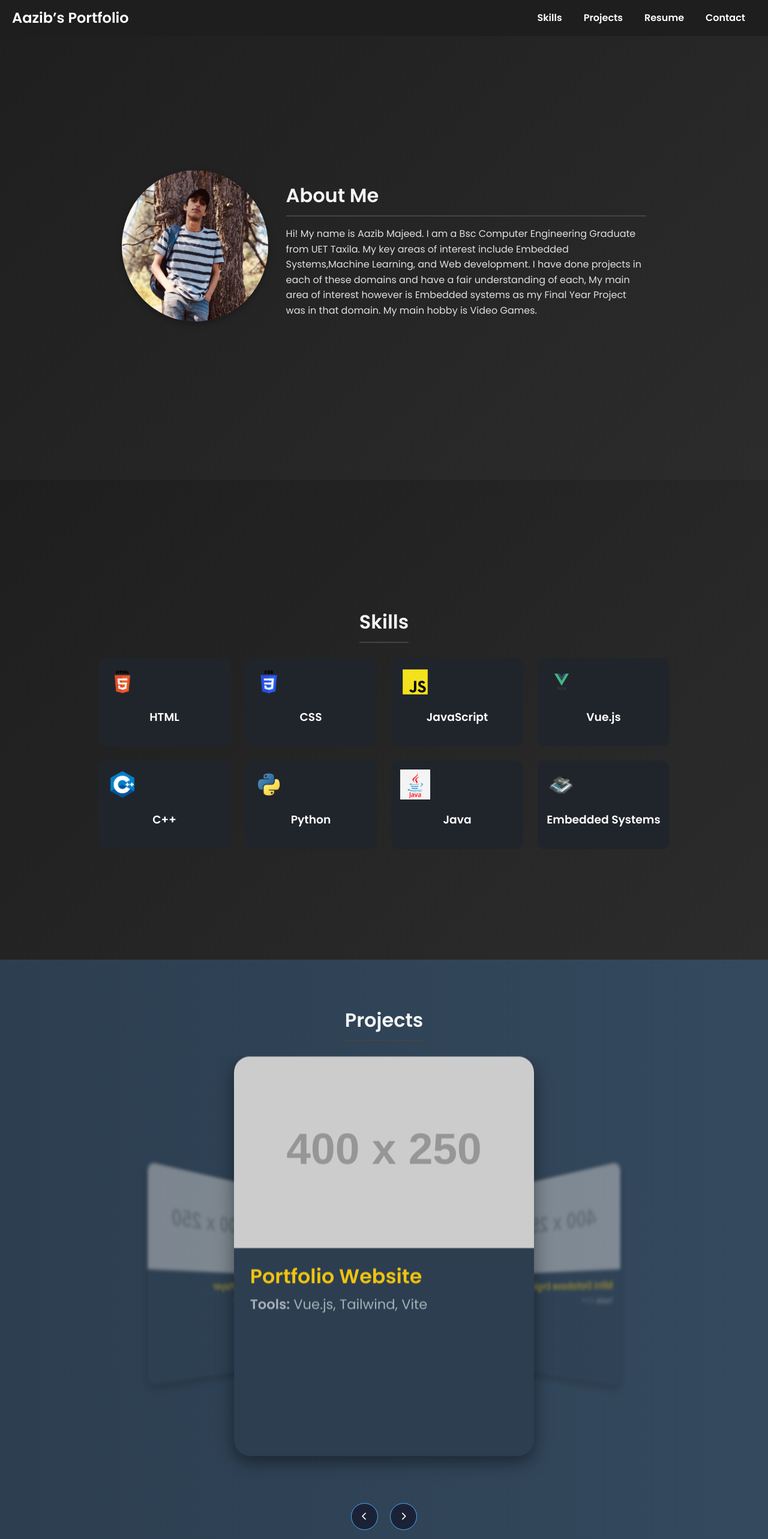
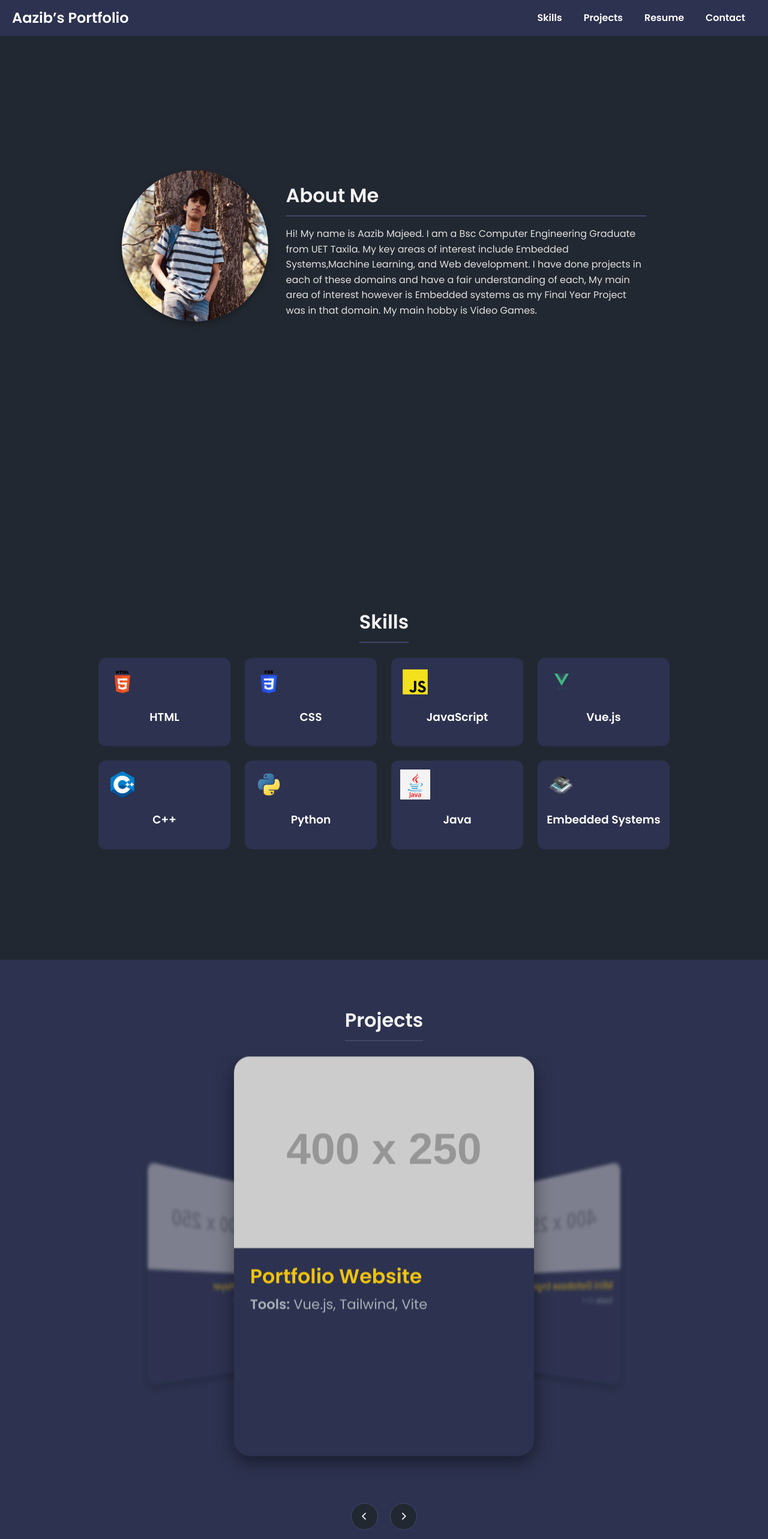
Before and after one commit to Aazib-Majeed/Portfolio, a Vue app: page / in a window 1280 px wide. Shown: the top 2566 px of the page at 60% size. Built offline with nearby package versions, Linux system fonts and the light colour scheme; a small style sheet from the web is missing.

Commit message:
Update style.css

```diff
--- a/src/style.css
+++ b/src/style.css
@@ -18,13 +18,20 @@ html {
   --carousel-radius: 380px;
   --card-w: 300px;
   --card-h: 400px;
+
+  /* Theme colors */
+  --color-dark: #222831;
+  --color-main: #2D3250;
+  --color-accent: #424769;
+  --color-text: #e0e0e0;
+  --color-highlight: #f1c40f;
 }
 
 body {
   margin: 0;
   font-family: 'Poppins', sans-serif;
-  background: linear-gradient(135deg, #1e1e1e, #2c2c2c);
-  color: #e0e0e0;
+  background: var(--color-dark);
+  color: var(--color-text);
   line-height: 1.6;
   scroll-behavior: smooth;
   overflow-x: hidden;
@@ -38,13 +45,13 @@ h1, h2, h3, h4, h5, h6 {
 
 /* Links */
 a {
-  color: #4dabf7;
+  color: var(--color-accent);
   text-decoration: none;
   transition: color 0.2s;
 }
 a:hover {
   text-decoration: underline;
-  color: #74c0fc;
+  color: #6a72b0;
 }
 
 /* Images */
@@ -61,7 +68,7 @@ img, video, canvas, svg {
   left: 0;
   right: 0;
   height: 60px;
-  background: rgba(30, 30, 30, 0.9);
+  background: var(--color-main);
   display: flex;
   align-items: center;
   justify-content: space-between;
@@ -75,16 +82,16 @@ img, video, canvas, svg {
 }
 .header nav a {
   margin-left: 1rem;
-  color: #e0e0e0;
+  color: var(--color-text);
   font-weight: 500;
   font-size: 1rem;
   transition: all 0.3s ease;
 }
 .header nav a:hover {
-  color: #4dabf7;
+  color: var(--color-accent);
 }
 .header nav a.active {
-  color: #4dabf7;
+  color: var(--color-accent);
   font-size: 1.15rem;
   font-weight: 600;
   text-decoration: underline;
@@ -105,7 +112,7 @@ section {
 }
 
 section h2 {
-  border-bottom: 2px solid #444;
+  border-bottom: 2px solid var(--color-accent);
   padding-bottom: 8px;
   margin-bottom: 25px;
   color: #f5f5f5;
@@ -115,7 +122,7 @@ section h2 {
 /* ========= Projects ========= */
 .projects {
   width: 100%;
-  background: linear-gradient(to right, #2c3e50, #34495e);
+  background: var(--color-main);
   color: #fff;
   text-align: center;
   padding: 3rem 1rem;
@@ -130,7 +137,7 @@ section h2 {
   display: flex;
   justify-content: center;
   align-items: center;
-  padding-bottom: 80px; /* space for controls */
+  padding-bottom: 80px;
   overflow-x: hidden;
 }
 
@@ -157,14 +164,14 @@ section h2 {
   cursor: pointer;
   filter: blur(3px);
   opacity: 0.5;
-  pointer-events: none; /* disable clicks unless active */
+  pointer-events: none;
 }
 
 .memory-card.active {
   filter: blur(0);
   opacity: 1;
   pointer-events: auto;
-  transform: scale(1.05) translateZ(20px); /* pop effect */
+  transform: scale(1.05) translateZ(20px);
 }
 
 .card-inner {
@@ -191,11 +198,11 @@ section h2 {
 }
 
 .card-front {
-  background: #2c3e50;
+  background: var(--color-main);
 }
 
 .card-back {
-  background: #1e272e;
+  background: var(--color-dark);
   transform: rotateY(180deg);
 }
 
@@ -210,8 +217,8 @@ section h2 {
 }
 
 .control-btn {
-  background: rgba(20, 20, 40, 0.7);
-  border: 1px solid #4dabf7;
+  background: var(--color-dark);
+  border: 1px solid var(--color-accent);
   color: white;
   width: 45px;
   height: 45px;
@@ -224,7 +231,7 @@ section h2 {
 }
 .control-btn:hover {
   transform: scale(1.1);
-  background: rgba(50, 50, 70, 0.9);
+  background: var(--color-accent);
 }
 
 /* ========= Project Card ========= */
@@ -243,7 +250,7 @@ section h2 {
   width: 100%;
   height: 48%;
   object-fit: cover;
-  background: #111;
+  background: var(--color-dark);
 }
 
 .project-info {
@@ -253,20 +260,18 @@ section h2 {
   display: flex;
   flex-direction: column;
   gap: 0.5rem;
-  height: auto; /* let text expand */
-  overflow: visible;
 }
 
 .project-info h3 {
   font-size: 1.25rem;
   margin: 0;
-  color: #f1c40f;
+  color: var(--color-highlight);
   line-height: 1.2;
 }
 
 .project-info p {
   margin: 0;
-  color: #dcdcdc;
+  color: var(--color-text);
   font-size: 0.92rem;
   line-height: 1.35;
 }
@@ -281,14 +286,14 @@ section h2 {
   align-self: flex-start;
   display: inline-block;
   padding: 0.45rem 0.8rem;
-  background: #2980b9;
+  background: var(--color-accent);
   color: #fff;
   border-radius: 10px;
   font-weight: 500;
   transition: background 0.3s;
 }
 .github-link:hover {
-  background: #3498db;
+  background: #6a72b0;
 }
 
 /* ========= Skills ========= */
@@ -296,6 +301,7 @@ section h2 {
   width: 100%;
   text-align: center;
   padding: 3rem 1rem;
+  background: var(--color-dark);
 }
 
 .skills-grid {
@@ -313,7 +319,7 @@ section h2 {
   text-align: center;
   padding: 15px;
   border-radius: 12px;
-  background: #20252b;
+  background: var(--color-main);
   transition: transform 0.25s ease;
 }
 .skill-card:hover {
@@ -330,6 +336,7 @@ section h2 {
   width: 100%;
   padding: 4rem 2rem;
   text-align: center;
+  background: var(--color-main);
 }
 
 .contact h2 {
@@ -368,15 +375,15 @@ form textarea {
   width: 100%;
   max-width: 100%;
   padding: 12px;
-  border: 1px solid #444;
+  border: 1px solid var(--color-accent);
   border-radius: 10px;
-  background: #1c1f24;
-  color: #e0e0e0;
+  background: var(--color-dark);
+  color: var(--color-text);
   box-sizing: border-box;
 }
 
 button {
-  background-color: #42b983;
+  background-color: var(--color-accent);
   color: white;
   padding: 12px;
   border: none;
@@ -386,7 +393,7 @@ button {
   max-width: 200px;
 }
 button:hover {
-  background-color: #369870;
+  background-color: #6a72b0;
 }
 
 .c-right {
@@ -413,7 +420,7 @@ button:hover {
   border-radius: 12px;
   text-decoration: none;
   color: white;
-  background: #333;
+  background: var(--color-dark);
   transition: transform 0.2s, background 0.3s;
   width: 100%;
   max-width: 300px;
@@ -424,7 +431,7 @@ button:hover {
   object-fit: contain;
 }
 .social-btn:hover {
-  background: #444;
+  background: var(--color-accent);
   transform: translateY(-3px);
 }
 
@@ -435,6 +442,7 @@ button:hover {
   font-size: 0.9rem;
   color: gray;
   padding: 1rem 0;
+  background: var(--color-dark);
 }
 
 /* ========= Responsive ========= */
```
